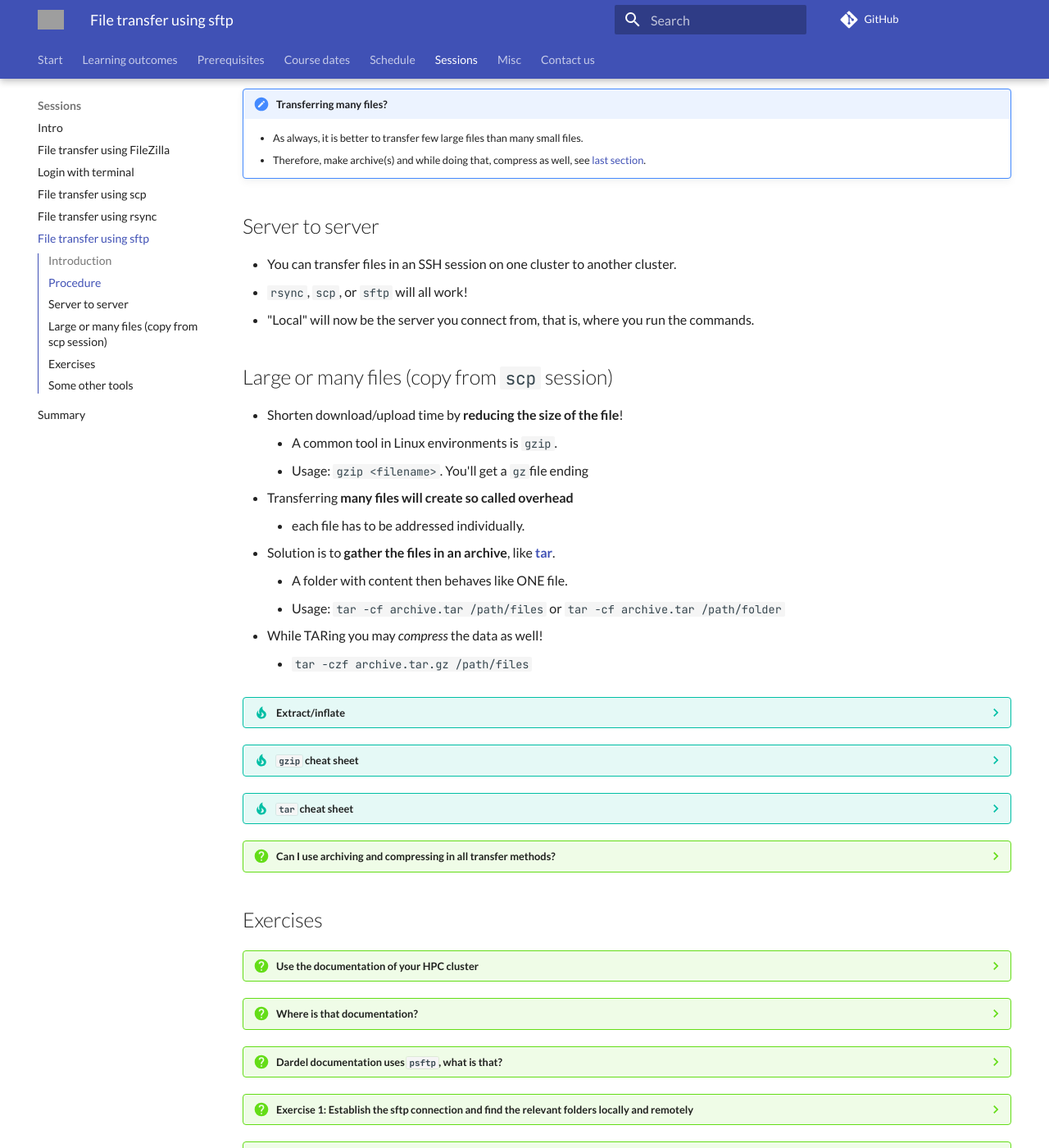
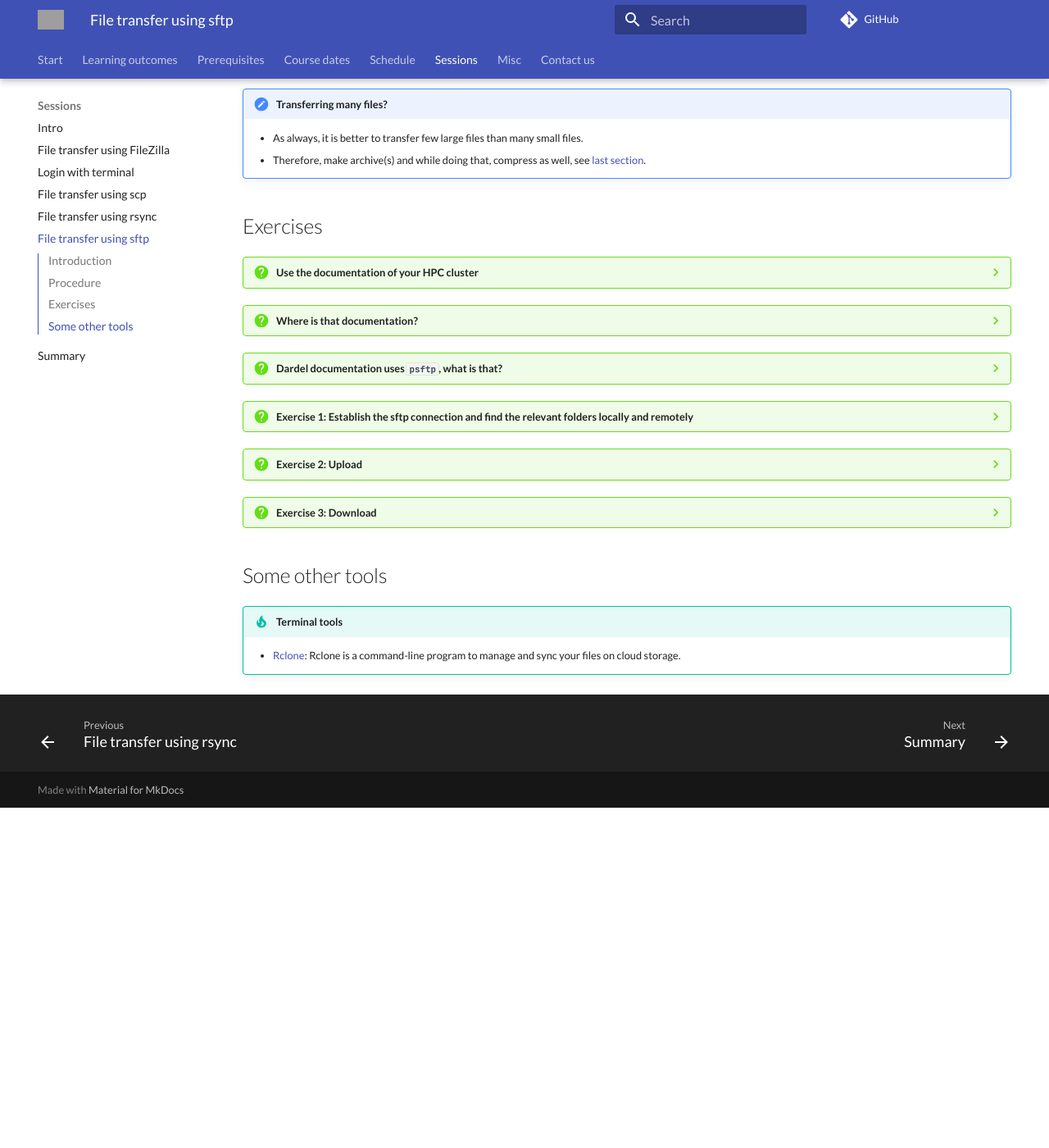
Before and after one commit to UPPMAX/naiss_file_transfer_course, an MkDocs documentation site: the page built from docs/sessions/sftp/README.md, in a window 1280 px wide and 1400 px high, scrolled down 1418 px. Shown: the whole window at 82% size. Built offline with MkDocs 1.6.1 and Material for MkDocs 9.7.7, drawn with Linux system fonts in a browser that asks for light colours; comment, search, counter and statistics services are not loaded; after the commit the page ends 2403 px from its top, so only the background shows below that; some of the changed text lies outside the part shown; grey boxes are pictures that could not be loaded.

Commit message:
sftp mv many files & servers to tips

````diff
--- a/docs/sessions/sftp/README.md
+++ b/docs/sessions/sftp/README.md
@@ -121,43 +121,7 @@
     - Therefore, make archive(s) and while doing that, compress as well,
       see [last section](../scp/README.md/#large-or-many-files).
 
-## Server to server
 
-- You can transfer files in an SSH session on one cluster to another cluster.
-- ``rsync``, ``scp``, or ``sftp`` will all work!
-- "Local" will now be the server you connect from, that is, where you run the commands.
-
-## Large or many files (copy from ``scp`` session)
-
-- Shorten download/upload time by **reducing the size of the file**!
-    - A common tool in Linux environments is ``gzip``.
-    - Usage: ``gzip <filename>``. You'll get a ``gz``file ending
-- Transferring **many files will create so called overhead**
-    - each file has to be addressed individually.
-- Solution is to **gather the files in an archive**,
-  like [**tar**](https://en.wikipedia.org/wiki/Tar_(computing)).
-    - A folder with content then behaves like ONE file.
-    - Usage: ``tar -cf archive.tar /path/files`` or ``tar -cf archive.tar /path/folder``
-- While TARing you may *compress* the data as well!
-    - ``tar -czf archive.tar.gz /path/files``
-
-???- tip "Extract/inflate"
-
-    - ``gunzip compressed_file.gz``
-    - ``tar -xf archive.tar``
-    - ``tar -xzf compressed_archive.tar.gz``
-
-???- tip "``gzip`` cheat sheet"
-
-        - [``gzip`` manual](https://www.gnu.org/software/gzip/manual/gzip.html#Sample)
-
-???- tip "``tar`` cheat sheet"
-
-        - [``tar`` manual](https://devhints.io/tar)
-
-???- question "Can I use archiving and compressing in all transfer methods?"
-
-    - Yes!
 
 ## Exercises
 <!-- markdownlint-disable MD013 --><!-- Tables cannot be split up over lines, hence will break 80 characters per line -->
@@ -264,74 +228,6 @@
 
         - [Video for Tetralith](https://youtu.be/kgV77ZYGouw)
 
-???- question "(Optional if you have multiple cluster/server accounts) Exercise 4: Transfer with favorite terminal tool between servers"
-
-    Tips
-
-    - Have a SSH session running on your favorite cluster
-    - Use a terminal tool (``rsync``, ``scp``, or ``sftp``) to establish connection between your account on Tetralith or Alvis and your present server.
-        - address to Tetralith: use address from [Getting started](https://www.nsc.liu.se/support/getting-started/)
-        - address to Alvis: use address from [Login using a Terminal](https://www.c3se.chalmers.se/documentation/connecting/ssh/)
-    - Transfer a file between the clusters
-    - Check that it is there!
-
-    ???- tip "Answer (Example with Tetralith to Rackham , using sftp)"
-
-        Same principles as we learned before!
-
-        Connection from Tetralith:
-
-        ```console
-        [sm_bcarl@tetralith3 ~]$ sftp bjornc@rackham.uppmax.uu.se
-        The authenticity of host 'rackham.uppmax.uu.se (89.44.250.84)' can't be established.
-        ECDSA key fingerprint is SHA256:W/MazH3WrH0wKrHBOJpPbDaU4qeYGqiv3FRPsdXIsb4.
-        This key is not known by any other names
-        Are you sure you want to continue connecting (yes/no/[fingerprint])? yes
-        Warning: Permanently added 'rackham.uppmax.uu.se' (ECDSA) to the list of known hosts.
-        bjornc@rackham.uppmax.uu.se's password:
-        Connected to rackham.uppmax.uu.se.
-        ```
-
-        - Proceed with ``put`` if you want to transfer from Tetralith (now local) to Rackham (remote)
-
-        - [Video for Tetralith to Rackham](https://youtu.be/KwpVhxnRDQc)
-
-???- question "(Optional): Exercise 5: Test the difference between transferring one or several files"
-
-    Tips
-
-    In an SSH session (not SFTP) with REMOTE/server
-
-    - Create 1000 files REMOTELY in a directory with name ``many_files``
-        - ``$ mkdir many_files_sftp``
-        - ``$ cd many_files_sftp``
-        - ``$ touch file_{1..1000}.txt``
-        - Check content: ``$ ls``  for checking
-        - Leave directory to be able to perform next step: ``$ cd ..``
-    - Also archive and zip the ``many_files_sftp`` folder to ``many_files_sftp.tar.qz``
-
-    Establish the SFTP session (Exercise 1)
-
-    - Download (to local) the *directory* and note the time needed (not shown in numbers so **count the seconds!**)
-    - Download (to local) the ``.tar.gz`` file and note the time needed
-    - Was there a significant difference?
-
-    ???- tip "Answer (Example with Tetralith)"
-
-        Archiving and compressions step REMOTELY
-
-        - ``tar -cvzf many_files_sftp.tar.gz many_files``
-
-        Establish SFTP connection
-
-        - ``$ sftp sm_bcarl@tetralith.nsc.liu.se``
-
-        Download
-
-        - ``> get -r many_files_sftp`` (we need the recursive command ``-r``)
-        - ``> get many_files_sftp.tar.gz``
-
-        - [Video for Tetralith](https://youtu.be/h9HDegau1DI)
 
 ## Some other tools
 
````
